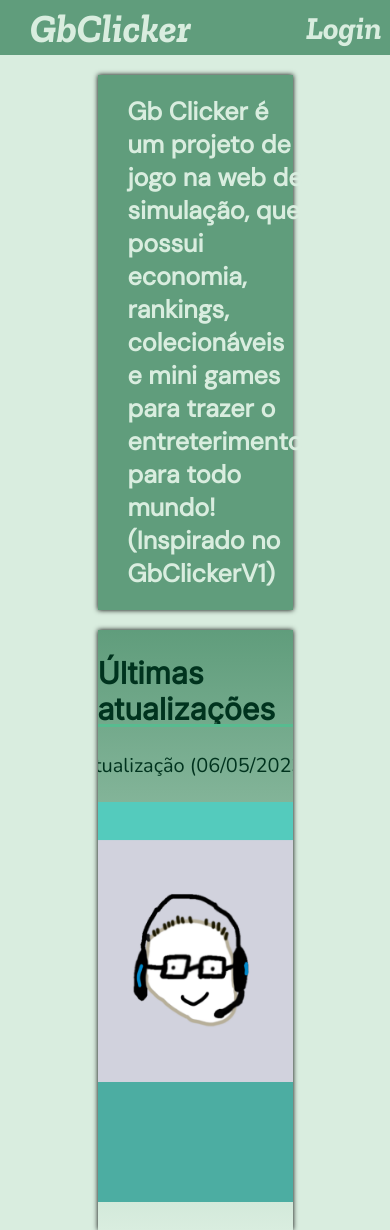
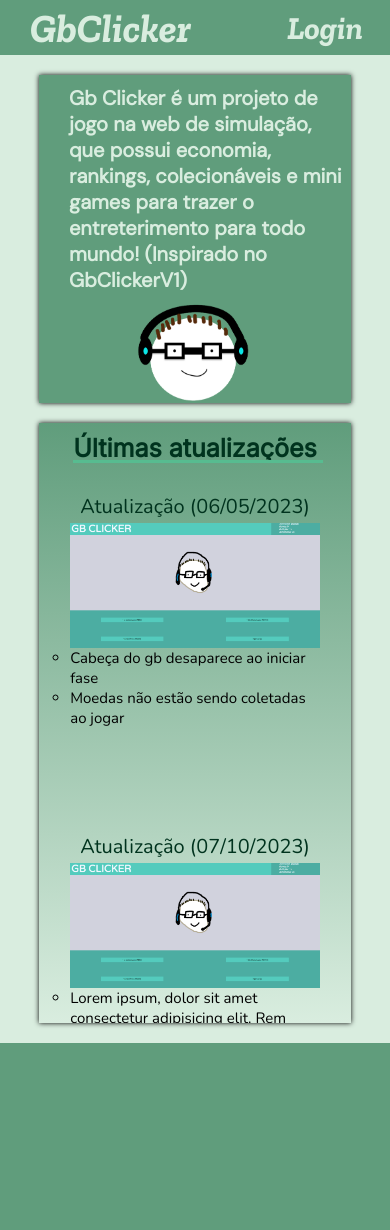
Before and after one commit to gabrielmocellin/GbClickerV2, a PHP site: page /landingPage.html in a window 390 px wide. After the commit the page ends 1043 px from the top, so only its background shows below. Run offline with PHP 8.4, Linux system fonts and the light colour scheme.

Commit message:
Melhorando a responsividade do site

```diff
--- a/landingPage/landingPage.html
+++ b/landingPage/landingPage.html
@@ -23,18 +23,22 @@
             <p class="titulo_atualizacoes_div">Últimas atualizações</p>
             <div class='atualizacao'>
                 <p class='atualizacao_data'>Atualização (06/05/2023)</p>
-                <img class='atualizacao_imagem' src='img/gbClicker_print.png'>
+                <section class='atualizacoes_img_section'>
+                    <img class='atualizacao_imagem' src='img/gbClicker_print.png'>
+                </section>
                 <ul>
                     <li>Cabeça do gb desaparece ao iniciar fase</li>
                     <li>Moedas não estão sendo coletadas ao jogar</li>
                 </ul>
             </div>
             <div class='atualizacao'>
-                <p class='atualizacao_data'>Atualização (06/05/2023)</p>
-                <img class='atualizacao_imagem' src='img/gbClicker_print.png'>
-                <ul class='atualizacao_lista_novidades'>
-                    <li>• Cabeça do gb desaparece ao iniciar fase</li>
-                    <li>• Moedas não estão sendo coletadas ao jogar</li>
+                <p class='atualizacao_data'>Atualização (07/10/2023)</p>
+                <section class='atualizacoes_img_section'>
+                    <img class='atualizacao_imagem' src='img/gbClicker_print.png'>
+                </section>
+                <ul>
+                    <li>Lorem ipsum, dolor sit amet consectetur adipisicing elit. Rem tempora facilis molestias enim doloremque, maxime assumenda consectetur dolorum, dolore aliquid qui magni eius pariatur iure laudantium doloribus culpa nulla quos?</li>
+                    <li>Moedas não estão sendo coletadas ao jogar</li>
                 </ul>
             </div>
         </div>
--- a/landingPage/style/landingPage_style.css
+++ b/landingPage/style/landingPage_style.css
@@ -50,10 +50,11 @@ header{
     min-height:55px; min-width:200px;
     height:10%; width:100%;
     font-size:40px;
-    display:grid; grid-template-columns: 0.9fr 0.1fr;
+    display:flex; justify-content: space-between;
 }
 
 #header_logo{
+    cursor:default;
     min-height:55px; min-width:100px;
     display:flex; align-items: center; justify-content: left;
     flex-wrap:wrap;
@@ -62,12 +63,13 @@ header{
 }
 
 #header_login_button{
-    min-height:55px; min-width:50px;
+    min-height:55px; min-width:100px;
     font-family: var(--font-primary); font-size:0.8em; font-weight: bold; color:var(--60green);
     outline:none; border:none;
     cursor:pointer;
     background-color: rgba(255, 255, 255, 0);
     transition: font 0.3s;
+    margin: 0 15px 0 0;
 }
 
 #header_login_button:hover{
@@ -86,7 +88,7 @@ main{
     display:grid; grid-template-columns: 1fr 1fr;
     min-height:100px; width:50%;
     height:20%;
-    margin: 5% 25% 0 25%;
+    margin: 30px 25% 30px 25%;
     background: var(--30green);
     box-shadow: 0px 0px 5px;
 }
@@ -104,20 +106,15 @@ main{
     background-position: 50%;
 }
 
-#apresentacao_div iframe{
-    margin: 50px 0 50px 0;
-    box-shadow: 0 0 5px 0;
-}
-
 /* Div acima do footer e abaixo da apresentaçao, possui atualizacoes do conteúdo */
 #atualizacoes_div{
     display:flex; align-items: center; flex-direction: column;
     background: linear-gradient(var(--30green), var(--60green));
     overflow-x: hidden;
     overflow-y: scroll;
-    width:50%; min-height:80%;
+    width:60%; min-height:80%;
     height:600px;
-    margin: 20px 25% 0 25%;
+    margin: 0 20% 0 20%;
     box-shadow: 0px 0px 5px;
 }
 
@@ -147,7 +144,8 @@ main{
 
 /* Cada postagem de atualizacao */
 .atualizacao{
-    min-height:600px;
+    min-height:500px;
+    width:70%;
 }
 
 .atualizacao_data{
@@ -156,10 +154,84 @@ main{
     font-size:20px; font-family: 'Nunito', sans-serif; font-weight: 300; color:#00331E;
 }
 
+.atualizacoes_img_section{
+    display:flex; justify-content: center; align-items: center;
+    width: 100%;
+}
+
 .atualizacao_imagem{
-    max-height: 400px;
+    max-height: 300px;
+    width:100%;
 }
 
 .atualizacao ul{
-    height:10%; width:100%; list-style: none; list-style-type: none; font-family: 'Nunito', sans-serif;
+    height:10%; width:100%; list-style: none; list-style-type: circle; font-family: 'Nunito', sans-serif;
+    overflow-wrap: break-word;
 }
+
+.atualizacao ul li{
+    overflow-wrap: break-word;
+}
+
+@media(max-width:900px){
+    /* APRESENTACAO */
+    #apresentacao_div{
+        display:flex; flex-direction: column;
+        justify-content: center; align-items: center;
+        min-height:100px; width:80%;
+        height:20%;
+        margin: 5% 10% 0 10%;
+    }
+
+    #apresentacao_div .texto{
+        display:flex; justify-content: center; align-items: center;
+        width:100%; margin: 10px 0 10px 0;
+        font-size: 20px;
+    }
+
+    #apresentacao_div .imagem{
+        width:100%;
+        min-height:100px;
+    }
+
+
+    /* ATUALIZACOES */
+    #atualizacoes_div{
+        width:80%; min-height:80%;
+        height:600px;
+        margin: 20px 10% 20px 10%;
+    }
+
+    .titulo_atualizacoes_div{
+        position:relative;
+        margin: 10px 0px 10px 0px;
+        font-size: 25px;
+    }
+
+    /* Cada postagem de atualizacao */
+    .atualizacao{
+        min-height:300px;
+        width:80%;
+        margin:20px 0 20px 0;
+    }
+
+    .atualizacao_data{
+        width:100%; height:30px;
+        font-size:20px;
+    }
+
+    .atualizacao_imagem{
+        max-height: auto;
+        width: 100%;
+    }
+
+    .atualizacao ul{
+        height:10%; width:100%;
+        font-size:15px;
+        overflow-wrap: break-word;
+    }
+
+    .atualizacao ul li{
+        overflow-wrap: break-word;
+    }
+}
```
